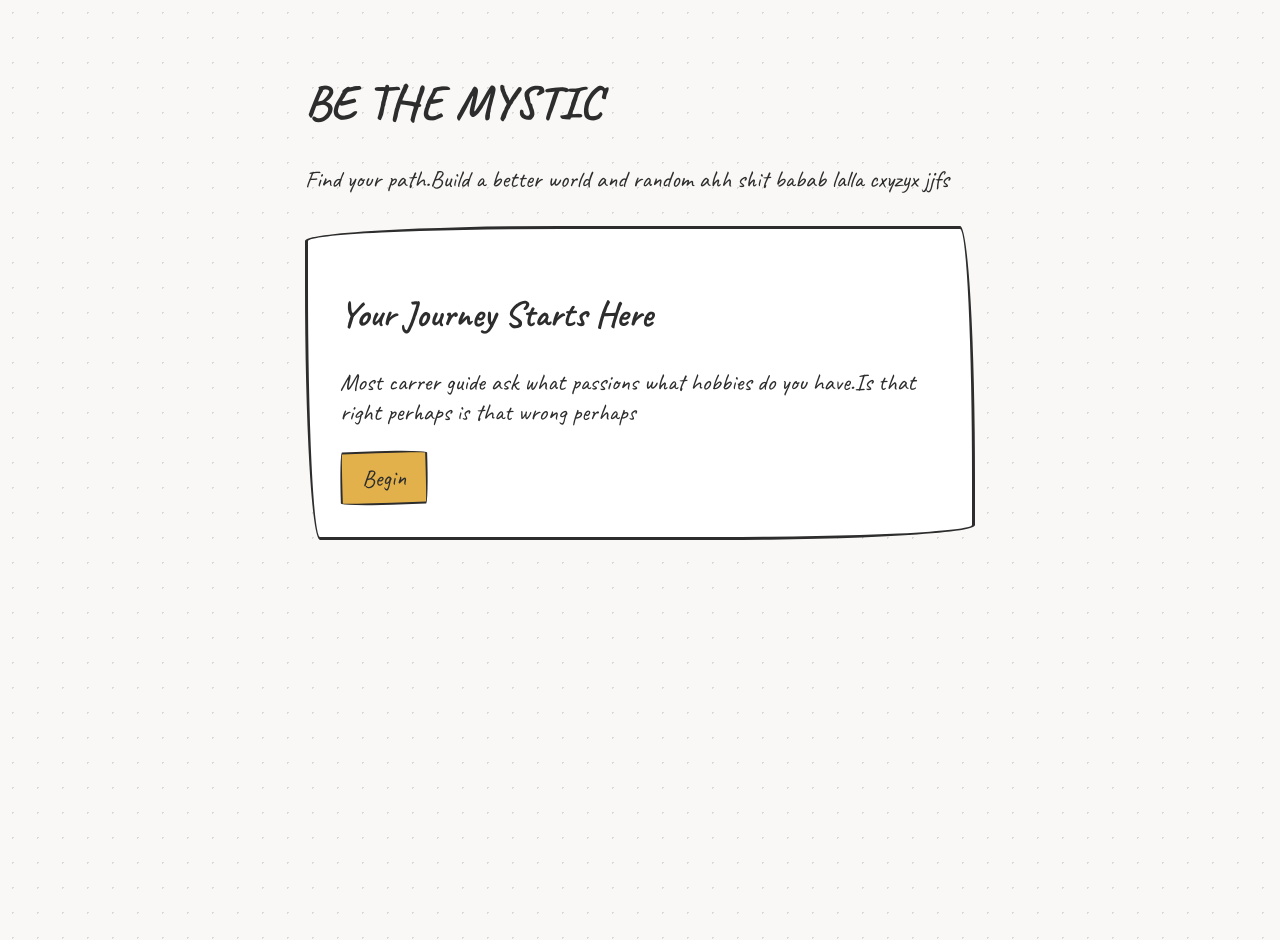
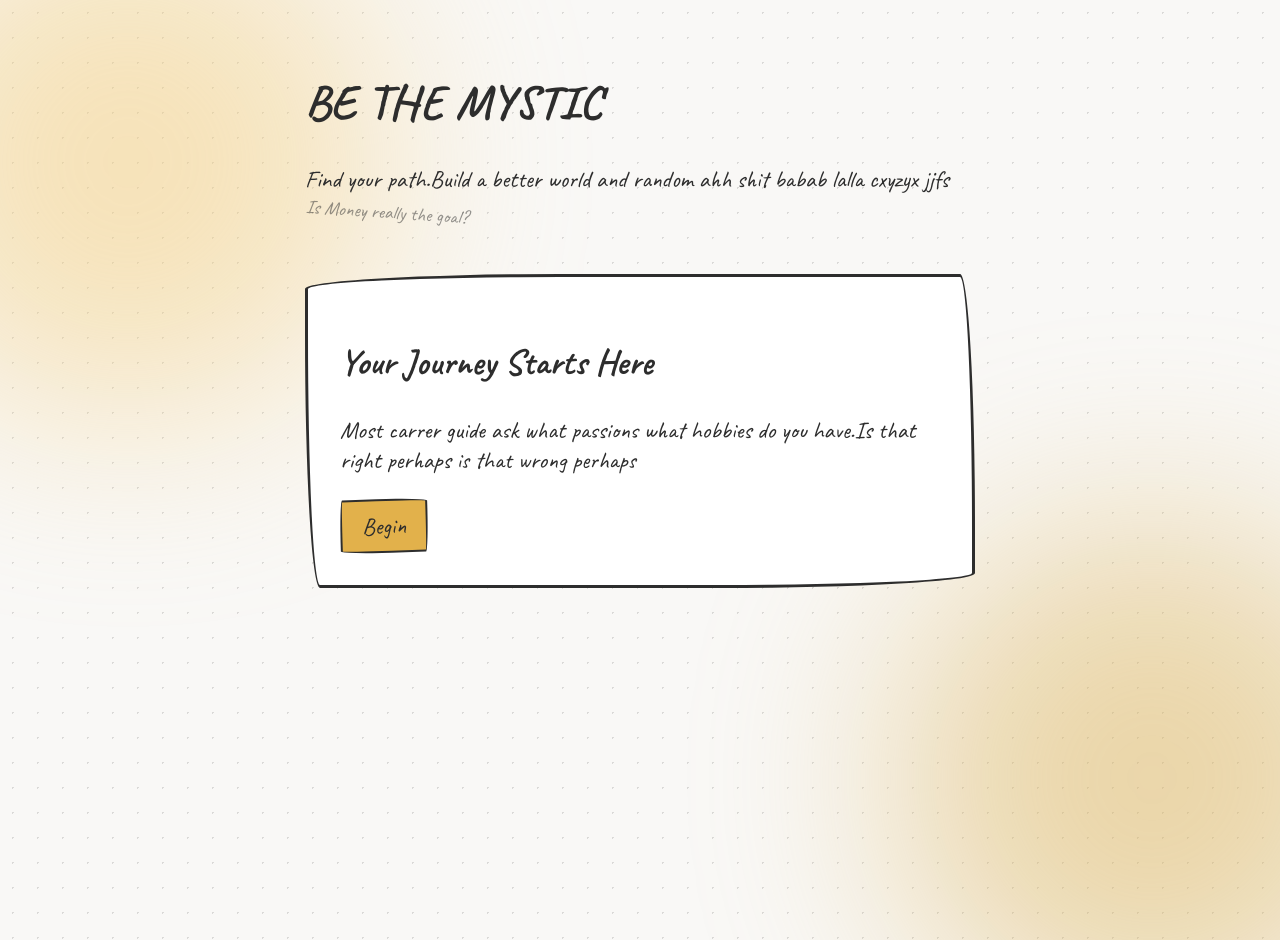
Before and after one commit to Dixit106/BETHEMYSTIC, a Flask app: page / in a window 1280 px wide. Run offline with Flask 3, Linux system fonts and the light colour scheme.

Commit message:
adding a cool tilt margin note and color blobs with blur on corners

```diff
--- a/static/css/style.css
+++ b/static/css/style.css
@@ -43,12 +43,33 @@ body {
 scale(1.05);
 }
 
-.sketch-line {
-    border: 0;
-    height: 3px;
-    background: #2D2D2D;
-    width: 60%;
-    margin: 3rem auto;
+.margin-note {
+    font-family: 'Caveat', cursive;
+    color: #2D2D2D;
+    opacity: 0.5;
+    font-size: 1.2rem;
+    transform: rotate(4deg);
+    text-align: left;
+}
+
+.color-blob {
+    position: fixed;
+    width: 40vw;
+    height: 40vw;
     border-radius: 50%;
-    transform: rotate(-1deg);
+    filter: blur(100px);
+    z-index: -1;
+    opacity: 0.5;
 }
+
+.blob-left {
+    top: -10%;
+    left: -10%;
+    background-color: #f3ce7f ;
+}
+
+.blob-right {
+    bottom: -10%;
+    right: -10%;
+    background-color: #dcb55f;
+}
--- a/templates/index.html
+++ b/templates/index.html
@@ -16,6 +16,7 @@
         <header>
             <h1>BE THE MYSTIC</h1>
             <p>Find your path.Build a better world and random ahh shit babab lalla cxyzyx jjfs</p>
+            <p class="margin-note">Is Money really the goal?</p>
         </header>
 
         <section class="sketch-card">
@@ -25,6 +26,9 @@
             <button class="sketch-button">Begin</button>
         </section>
 
+        <div class="color-blob blob-left"></div>
+        <div class="color-blob blob-right"></div>
+
     </main>
 
 </body>
```
